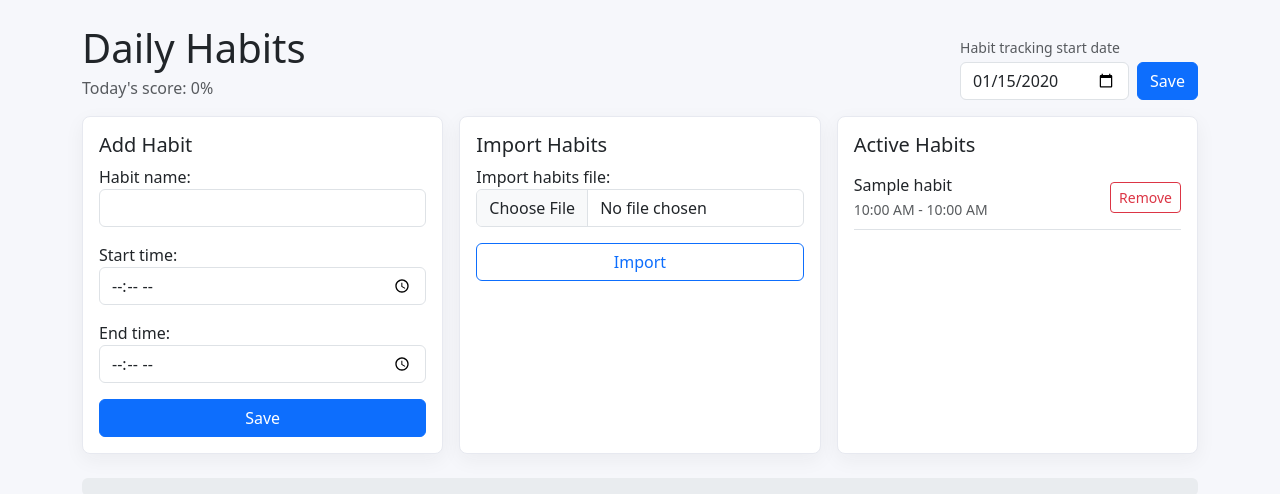
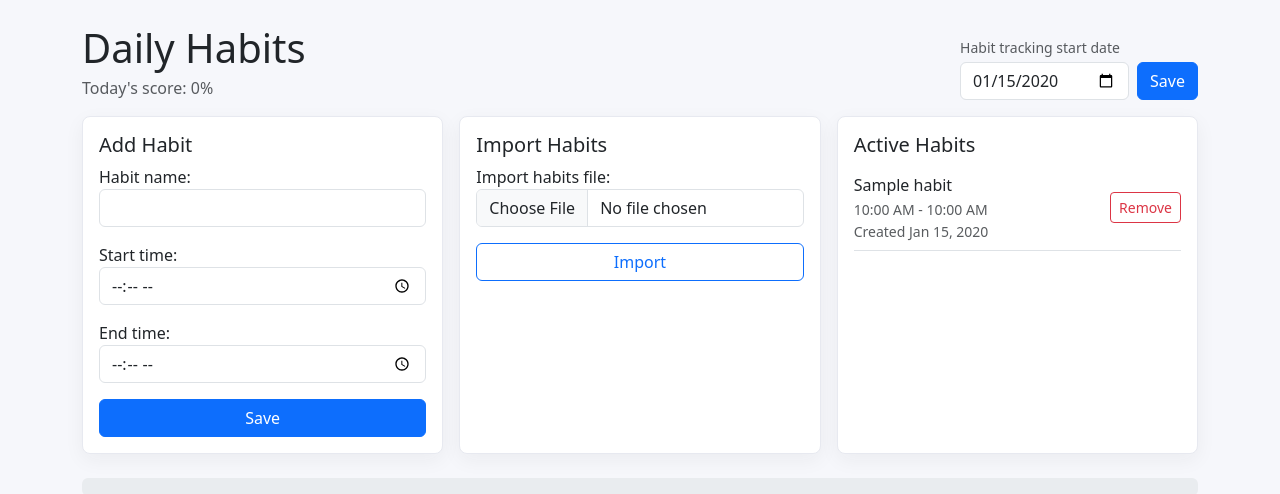
Before and after one commit to MandadiMahendharReddy/krishna_daily-life-os, a Django app: page /habits/ in a window 1280 px wide. Shown: the part 56-550 px from the top of the page. Run offline with Django 5.2, Linux system fonts and the light colour scheme; a user stored in the database is signed in; tables that the repository leaves empty hold one stand-in row (values such as "Sample post").

Commit message:
Show habit creation date

```diff
--- a/templates/lifeos/habits.html
+++ b/templates/lifeos/habits.html
@@ -70,6 +70,7 @@
                   Time not set
                 {% endif %}
               </span>
+              <span class="small text-muted d-block">Created {{ habit.created_at|date:"M j, Y" }}</span>
             </span>
             <form method="post" action="{% url 'remove_habit' habit.pk %}">
               {% csrf_token %}
```
